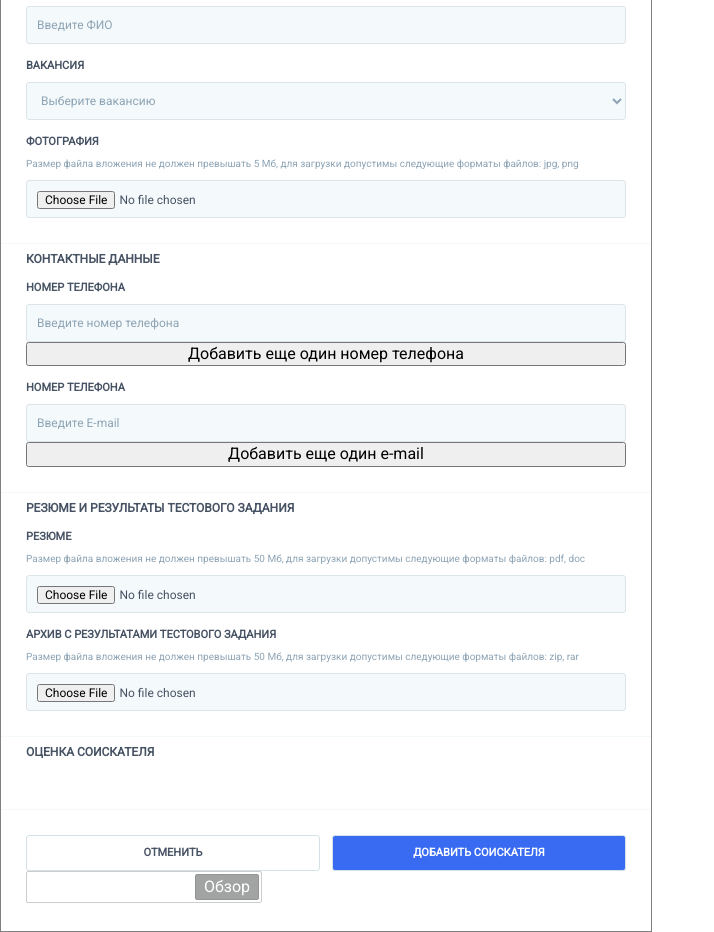
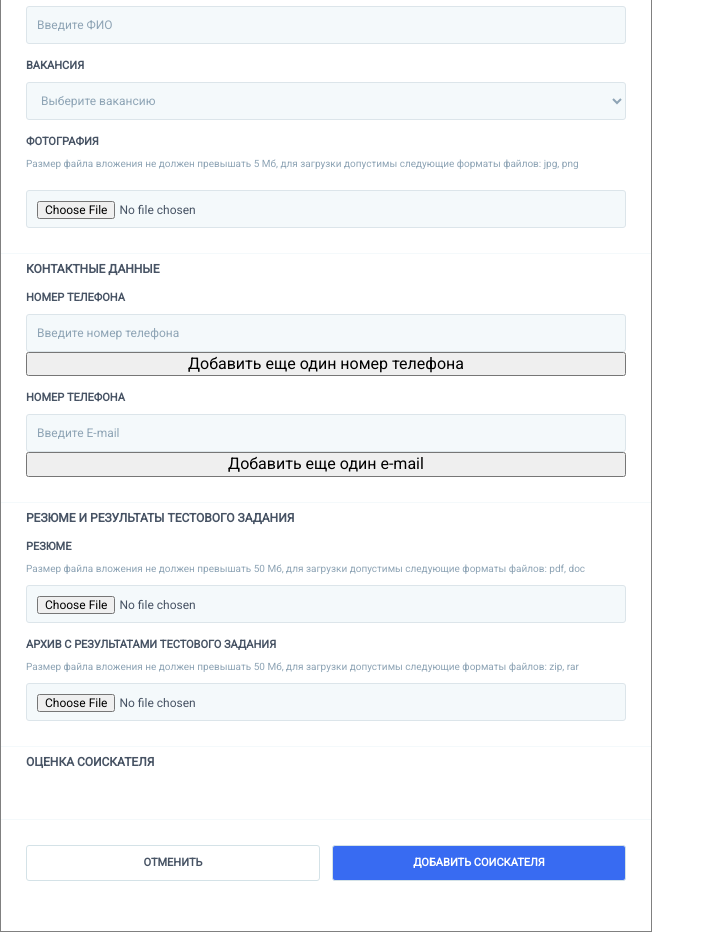
Before and after one commit to KaimNotark/bin-man-test, a Vue app: page / in a window 1280 px wide. Shown: the part 180-1112 px from the top of the page, without its empty margins (0-714 px from the left). Built offline with nearby package versions, Linux system fonts and the light colour scheme.

Commit message:
add component input-load-file

```diff
--- a/src/components/FormAdditionApplicant.vue
+++ b/src/components/FormAdditionApplicant.vue
@@ -29,19 +29,15 @@
         </select>
       </label>
 
-      <label class="form__label">
+      <!-- <label class="form__label">
         <span class="form__span">Фотография</span>
         <p
           class="form__rem"
         >Размер файла вложения не должен превышать 5 Мб, для загрузки допустимы следующие форматы файлов: jpg, png</p>
-        <input
-          class="form__input"
-          type="file"
-          name="file"
-          autocomplete="off"
-          accept=".jpg .png"
-        />
-      </label>
+        <input class="form__input" type="file" name="file" autocomplete="off" accept=".jpg .png" />
+      </label> -->
+
+<InputLoadFile class="form__input-load-file"/>
 
       <hr class="form-devider" />
       <h2 class="form-subtitle">Контактные данные</h2>
@@ -138,93 +134,25 @@
           onclick="msg()"
         />
       </div>
-      <!-- experement -->
-<div class="fileform">
-<div id="fileformlabel"></div>
-<div class="selectbutton">Обзор</div>
-<input type="file" name="upload" id="upload" onchange="getName(this.value);" />
-</div>
 
-      <!-- / experement -->
     </form>
   </div>
 </template>
 
 <script>
+import InputLoadFile from "./InputLoadFile.vue";
+
 export default {
-  name: "FormAdditionApplicant"
+  name: "FormAdditionApplicant",
 
-// function getName (str){
-//     if (str.lastIndexOf('\\')){
-//         var i = str.lastIndexOf('\\')+1;
-//     }
-//     else{
-//         var i = str.lastIndexOf('/')+1;
-//     }
-//     var filename = str.slice(i);
-//     var uploaded = document.getElementById("fileformlabel");
-//     uploaded.innerHTML = filename;
-// }
+  components: {
+    InputLoadFile
+  }
 };
-
 </script>
 
 <style lang="scss" scoped>
-.fileform {
-    background-color: #FFFFFF;
-    border: 1px solid #CCCCCC;
-    border-radius: 2px;
-    cursor: pointer;
-    height: 26px;
-    overflow: hidden;
-    padding: 2px;
-    position: relative;
-    text-align: left;
-    vertical-align: middle;
-    width: 230px;
-}
 
-.fileform .selectbutton {
-    background-color: #A2A3A3;
-    border: 1px solid #939494;
-    border-radius: 2px;
-    color: #FFFFFF;
-    float: right;
-    font-size: 16px;
-    height: 20px;
-    line-height: 20px;
-    overflow: hidden;
-    padding: 2px 6px;
-    text-align: center;
-    vertical-align: middle;
-    width: 50px;
-}
-
-.fileform #upload{
-    position:absolute;
-    top:0;
-    left:0;
-    width:100%;
-    -moz-opacity: 0;
-    filter: alpha(opacity=0);
-    opacity: 0;
-    font-size: 150px;
-    height: 30px;
-    z-index:20;
-}
-.fileform #fileformlabel {
-background-color: #FFFFFF;
-float: left;
-height: 22px;
-line-height: 22px;
-overflow: hidden;
-padding: 2px;
-text-align: left;
-vertical-align: middle;
-width:160px;
-}
-
-// ---------------------
 $color-gray: #808080;
 $color-white: #ffffff;
 $color-text: #475364;
--- /dev/null
+++ b/src/components/InputLoadFile.vue
@@ -0,0 +1,93 @@
+<template>
+  <div class="container">
+    <label class="form__label">
+      <span class="form__span">Фотография</span>
+      <p
+        class="form__rem"
+      >Размер файла вложения не должен превышать 5 Мб, для загрузки допустимы следующие форматы файлов: jpg, png</p>
+      <input class="form__input" type="file" name="file" autocomplete="off" accept=".jpg .png" />
+    </label>
+  </div>
+</template>
+
+<script>
+export default {
+  name: "InputLoadFile"
+};
+</script>
+
+<style lang="scss" scoped>
+$color-gray: #808080;
+$color-white: #ffffff;
+$color-text: #475364;
+$color-text-placeholder: #8ea4b5;
+$color-text-black: #000000;
+$color-input-focus: #aeb7bb;
+$color-input-background: #f4f9fb;
+$color-input-border: #dce5ea;
+
+%subtitle {
+  color: $color-text;
+  font-size: 12px;
+  font-weight: 700;
+  line-height: 14px;
+  text-transform: uppercase;
+}
+
+%text-span {
+  color: $color-text;
+  font-size: 11px;
+  font-weight: 700;
+  line-height: 12px;
+  text-transform: uppercase;
+}
+
+%text-input {
+  color: $color-text;
+  font-size: 12px;
+  font-weight: 400;
+  line-height: 12px;
+}
+
+%input {
+  height: 16px;
+  border: 1px solid $color-input-border;
+  background: $color-input-background;
+  border-radius: 3px;
+  padding: 10px;
+}
+
+%text-rem {
+  color: $color-text-placeholder;
+  font-size: 10px;
+  font-weight: 400;
+  line-height: 12px;
+}
+
+.form {
+  &__label {
+    display: flex;
+    flex-direction: column;
+    margin-top: 16px;
+  }
+
+  &__span {
+    @extend %text-span;
+  }
+
+  &__input {
+    @extend %text-input;
+    @extend %input;
+    margin-top: 10px;
+  }
+
+  &__input::-webkit-input-placeholder {
+    color: $color-text-placeholder;
+  }
+
+  &__rem {
+    @extend %text-rem;
+    margin-top: 10px;
+  }
+}
+</style>
```
